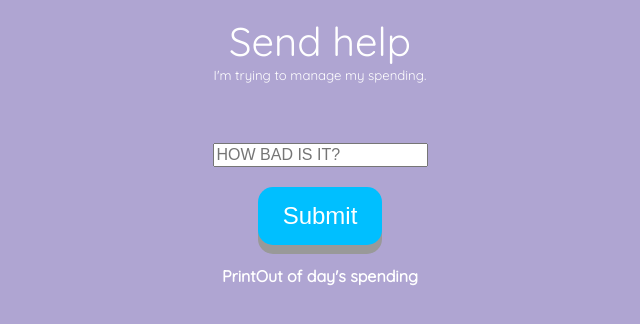
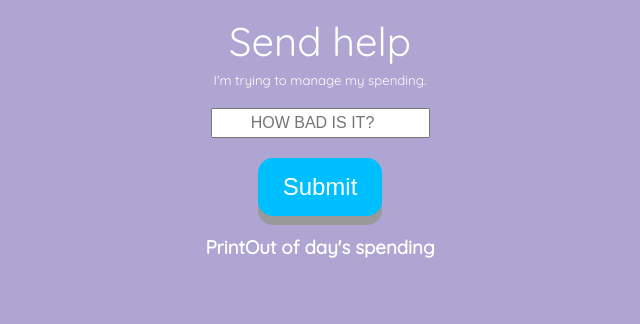
Before and after one commit to saboo4800/saboo4800.github.io, a plain HTML site: page index.html in a window 1280 px wide. Shown: the whole page, without its empty margins (320-960 px from the left). Drawn offline with Linux system fonts and the light colour scheme.

Commit message:
Makeitpretty
Because I don't know enough about Js to make it functional.

```diff
--- a/css/main.css
+++ b/css/main.css
@@ -21,7 +21,7 @@ img {
 }
 
 h3 {
-  margin: 0 0 1em 0;
+  margin: 10;
 }
 
 .button {
@@ -50,6 +50,11 @@ h3 {
     padding: 10px 0;
 }
 
+input{
+    text-align:center;
+    padding: 4px;
+}
+
 /****************************************
 HEADING
 *****************************************/
@@ -76,8 +81,9 @@ h1 {
 
 h2 {
   font-size: 0.75em;
-  margin: -5px 0 0;
+  margin: 0;
   font-weight: normal;
+    padding: 0;
 }
 
 
--- a/index.html
+++ b/index.html
@@ -18,14 +18,13 @@
     <meta name="viewport" content="width=device-width, initial-scale=1.0">
   </head>
   <body>
-      <div class = "center"> <h1>Send help</h1>
-    <h2>I'm trying to manage my spending.</h2><br><br>
-
+      <div class = "center" id="main"> <h1>Send help</h1>
+    <h2>I'm trying to manage my spending.</h2>
 <form action="/action_page.php">
 <input type="number" id="amount" name="amount" placeholder="HOW BAD IS IT?"><br><br>
 <input type="submit" value="Submit" class="button button1">
 </form>
-    <h4>PrintOut of day's spending</h4></div>
+    <h3>PrintOut of day's spending</h3></div>
       <footer>
       </footer>
     </div>
```
